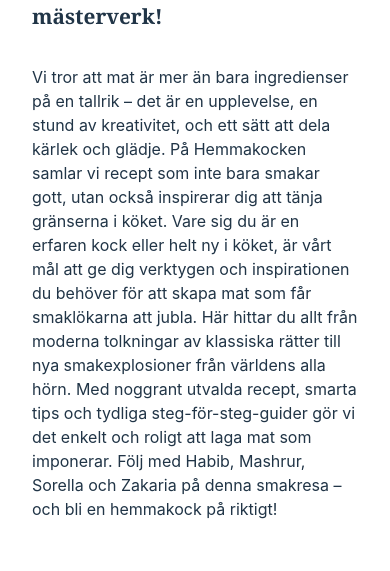
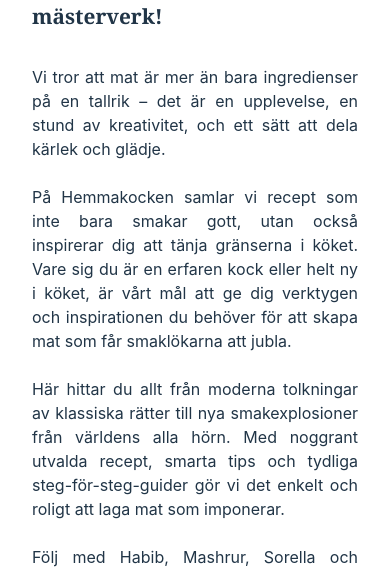
Before and after one commit to ZakJ0/recept, a React (Vite) app: page /aboutus in a window 390 px wide. Shown: the part 488-1059 px from the top of the page. Built offline with nearby package versions, Linux system fonts and the light colour scheme; no server answers.

Commit message:
Adjusted responsiveness through About us section

```diff
--- a/src/components/AboutUs/AboutUs.css
+++ b/src/components/AboutUs/AboutUs.css
@@ -11,7 +11,17 @@
 }
 
 .text {
-    text-align: left;
+    text-align: justify;
     margin-top: 32px;
-    margin-bottom: 400px;
 }
+
+
+@media (min-width: 1024px) {
+
+    .about-us-container {
+        margin-left: 80px;
+        max-width: 800px;
+
+    }
+
+}
--- a/src/components/AboutUs/AboutUs.jsx
+++ b/src/components/AboutUs/AboutUs.jsx
@@ -7,9 +7,10 @@
     return (
         <div className="about-us-container">
             <h2>Välkommen till Hemmakocken – där varje måltid blir ett mästerverk!</h2>
-            <p className="text">Vi tror att mat är mer än bara ingredienser på en tallrik – det är en upplevelse, en stund av kreativitet, och ett sätt att dela kärlek och glädje. På Hemmakocken samlar vi recept som inte bara smakar gott, utan också inspirerar dig att tänja gränserna i köket. Vare sig du är en erfaren kock eller helt ny i köket, är vårt mål att ge dig verktygen och inspirationen du behöver för att skapa mat som får smaklökarna att jubla.
-Här hittar du allt från moderna tolkningar av klassiska rätter till nya smakexplosioner från världens alla hörn. Med noggrant utvalda recept, smarta tips och tydliga steg-för-steg-guider gör vi det enkelt och roligt att laga mat som imponerar.
-Följ med Habib, Mashrur, Sorella och Zakaria på denna smakresa – och bli en hemmakock på riktigt!</p>
+            <p className="text">Vi tror att mat är mer än bara ingredienser på en tallrik – det är en upplevelse, en stund av kreativitet, och ett sätt att dela kärlek och glädje.
+                <br /><br />På Hemmakocken samlar vi recept som inte bara smakar gott, utan också inspirerar dig att tänja gränserna i köket. Vare sig du är en erfaren kock eller helt ny i köket, är vårt mål att ge dig verktygen och inspirationen du behöver för att skapa mat som får smaklökarna att jubla.
+                <br /><br />Här hittar du allt från moderna tolkningar av klassiska rätter till nya smakexplosioner från världens alla hörn. Med noggrant utvalda recept, smarta tips och tydliga steg-för-steg-guider gör vi det enkelt och roligt att laga mat som imponerar.
+                <br /><br />Följ med Habib, Mashrur, Sorella och Zakaria på denna smakresa – och bli en hemmakock på riktigt!</p>
         </div>
     );
 }
```
Also changed, not shown: src/components/Footer/Footer.css (+1 -7 lines).
